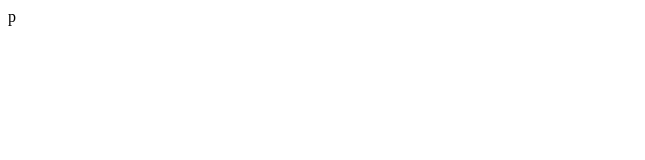
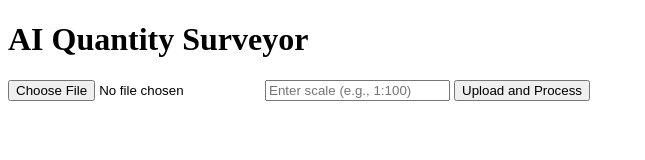
Before and after one commit to Arithmathsolver/Quantity-survey-solutions, a website: page public/index.html in a window 1280 px wide. Shown: the whole page, without its empty margins (0-645 px from the left). Drawn offline with Linux system fonts and the light colour scheme.

Commit message:
index.html

```diff
--- a/public/index.html
+++ b/public/index.html
@@ -1 +1,21 @@
-p
+<!DOCTYPE html>
+<html lang="en">
+<head>
+  <meta charset="UTF-8" />
+  <meta name="viewport" content="width=device-width, initial-scale=1.0"/>
+  <title>AI Quantity Surveyor</title>
+  <link rel="stylesheet" href="style.css" />
+</head>
+<body>
+  <div class="app">
+    <h1>AI Quantity Surveyor</h1>
+    <form id="upload-form">
+      <input type="file" id="drawing-upload" accept="image/*,.pdf" required />
+      <input type="text" id="scale-input" placeholder="Enter scale (e.g., 1:100)" required />
+      <button type="submit">Upload and Process</button>
+    </form>
+    <div id="results"></div>
+  </div>
+  <script src="script.js"></script>
+</body>
+</html>
```
